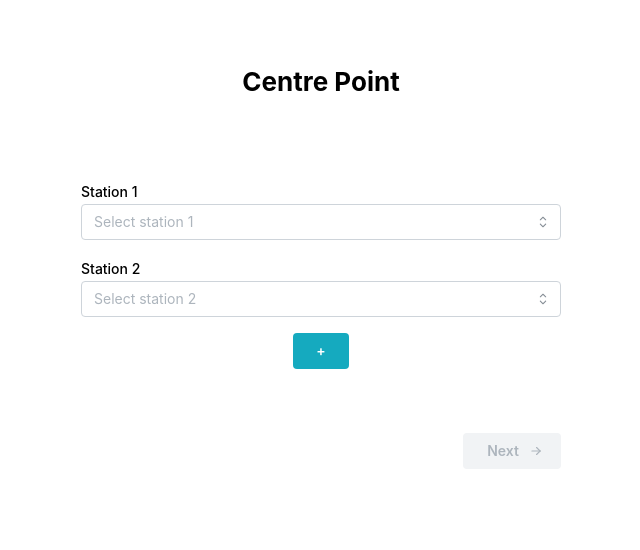
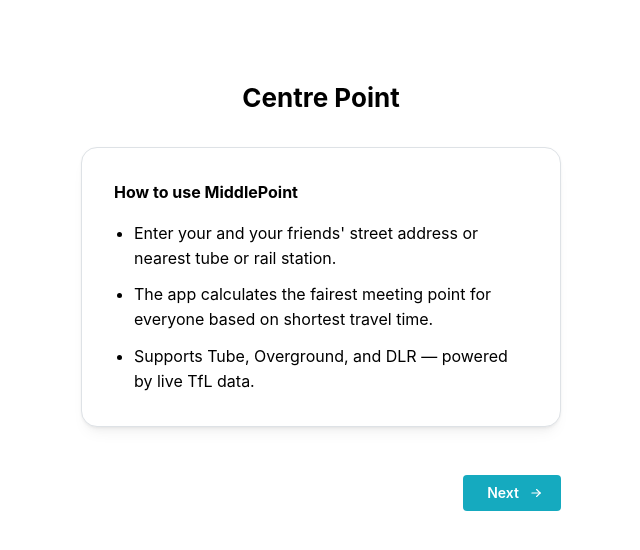
Before and after one commit to clio-petersdorff/groundhog, a React (Vite) app: page / in a window 1280 px wide. Shown: the top 550 px of the page, without its empty margins (319-959 px from the left). Built offline with nearby package versions, Linux system fonts and the light colour scheme; no server answers.

Commit message:
updating UX

```diff
--- a/package.json
+++ b/package.json
@@ -10,8 +10,8 @@
     "preview": "vite preview"
   },
   "dependencies": {
-    "@mantine/core": "^7.17.2",
-    "@mantine/hooks": "^7.17.2",
+    "@mantine/core": "^8.0.1",
+    "@mantine/hooks": "^8.0.1",
     "@tabler/icons-react": "^3.31.0",
     "axios": "^1.8.4",
     "dotenv": "^16.4.7",
--- /dev/null
+++ b/src/app/Components/HowToGuide/HowToGuide.tsx
@@ -0,0 +1,43 @@
+import React from "react";
+import { Box, Button, Flex, List, Paper, Stack, Text } from "@mantine/core";
+import { IconArrowRight } from "@tabler/icons-react";
+
+export default function HowToGuide({
+  setView,
+}: {
+  setView: (view: string) => void;
+}) {
+  return (
+    <Stack gap="3em">
+      <Paper shadow="sm" radius="lg" withBorder p="xl">
+        <Stack>
+          <Text fw="bold">How to use MiddlePoint</Text>
+          <List spacing="sm">
+            <List.Item>
+              Enter your and your friends' street address or nearest tube or
+              rail station.
+            </List.Item>
+            <List.Item>
+              The app calculates the fairest meeting point for everyone based on
+              shortest travel time.
+            </List.Item>
+            <List.Item>
+              Supports Tube, Overground, and DLR — powered by live TfL data.
+            </List.Item>
+          </List>
+        </Stack>
+      </Paper>
+
+      <Flex justify="flex-end">
+        <Button
+          w="7em"
+          color="cyan"
+          rightSection={<IconArrowRight size={14} />}
+          onClick={() => setView("inputs")}
+        >
+          Next
+        </Button>
+      </Flex>
+    </Stack>
+  );
+}
--- /dev/null
+++ b/src/app/Components/InputView/AddressInputs.tsx
@@ -0,0 +1,12 @@
+import { TextInput } from "@mantine/core";
+import React from "react";
+
+export default function AddressInputs() {
+  return (
+    <TextInput
+      label={`Person 1`}
+      description="Input an address or postcode"
+      placeholder="e.g. 10 Downing Street, London or WC2H 9AJ"
+    />
+  );
+}
--- a/src/app/Inputs.tsx
+++ b/src/app/Components/InputView/Inputs.tsx
@@ -1,7 +1,9 @@
-import { Button, Center, Group, Select, Space } from "@mantine/core";
-import { StationType } from "../types/Types";
+import { Button, Center, Group, SegmentedControl, Space } from "@mantine/core";
+import { StationType } from "../../../types/Types";
 import { IconArrowRight } from "@tabler/icons-react";
-import React from "react";
+import React, { useState } from "react";
+import StationInputs from "./StationInputs";
+import AddressInputs from "./AddressInputs";
 
 interface InputsProps {
   allStations: StationType[];
@@ -16,17 +18,7 @@
   selectedStations,
   setSelectedStations,
 }: InputsProps) {
-  // Handle station selection
-  const handleSelect = (value: string | null, index: number) => {
-    const station = allStations.find((station) => station.commonName === value); // Find the full station object by name
-    if (station) {
-      setSelectedStations((prevState: StationType[]) => {
-        const newSelectedStations = [...prevState];
-        newSelectedStations[index] = station;
-        return newSelectedStations;
-      });
-    }
-  };
+  const [searchType, setSearchType] = useState<string>("station");
 
   // Add a new select input
   const handleAddSelect = () => {
@@ -37,19 +29,28 @@
 
   return (
     <>
-      {/* Dynamic selects based on the current number of selections */}
-      {selectedStations.map((station, index) => (
-        <Select
-          key={index}
-          label={`Station ${index + 1}`}
-          value={selectedStations[index].commonName || ""}
-          onChange={(value) => handleSelect(value, index)}
-          data={allStations.map((item) => item.commonName)}
-          placeholder={`Select station ${index + 1}`}
-          searchable
-          disabled={selectedStations.length > 5 && !selectedStations[index]} // Disable select when limit is reached
-        />
-      ))}
+      <SegmentedControl
+        fullWidth
+        value={searchType}
+        onChange={setSearchType}
+        data={[
+          { label: "Search by station", value: "station" },
+          { label: "Search by address", value: "address" },
+        ]}
+      />
+
+      {
+        // Render inputs based on search type
+        searchType === "station" ? (
+          <StationInputs
+            allStations={allStations}
+            selectedStations={selectedStations}
+            setSelectedStations={setSelectedStations}
+          />
+        ) : (
+          <AddressInputs />
+        )
+      }
 
       {/* Button to add more selects up to 5 */}
       <Center>
--- /dev/null
+++ b/src/app/Components/InputView/StationInputs.tsx
@@ -0,0 +1,46 @@
+import { Button, Center, Group, Select, Space } from "@mantine/core";
+import { StationType } from "../../../types/Types";
+import { IconArrowRight } from "@tabler/icons-react";
+import React from "react";
+
+interface InputsProps {
+  allStations: StationType[];
+  selectedStations: StationType[];
+  setSelectedStations: React.Dispatch<React.SetStateAction<StationType[]>>;
+}
+
+export default function Inputs({
+  allStations,
+  selectedStations,
+  setSelectedStations,
+}: InputsProps) {
+  // Handle station selection
+  const handleSelect = (value: string | null, index: number) => {
+    const station = allStations.find((station) => station.commonName === value); // Find the full station object by name
+    if (station) {
+      setSelectedStations((prevState: StationType[]) => {
+        const newSelectedStations = [...prevState];
+        newSelectedStations[index] = station;
+        return newSelectedStations;
+      });
+    }
+  };
+
+  return (
+    <>
+      {/* Dynamic selects based on the current number of selections */}
+      {selectedStations.map((station, index) => (
+        <Select
+          key={index}
+          label={`Station ${index + 1}`}
+          value={selectedStations[index].commonName || ""}
+          onChange={(value) => handleSelect(value, index)}
+          data={allStations.map((item) => item.commonName)}
+          placeholder={`Select station ${index + 1}`}
+          searchable
+          disabled={selectedStations.length > 5 && !selectedStations[index]} // Disable select when limit is reached
+        />
+      ))}
+    </>
+  );
+}
--- /dev/null
+++ b/src/app/Components/NotFound/NotFount.tsx
@@ -0,0 +1,22 @@
+import { Stack, Image, Title, Paper } from "@mantine/core";
+import React from "react";
+
+export default function NotFound() {
+  return (
+    <Paper shadow="0" radius="lg" withBorder p="xl">
+      <Stack align="center" gap="xl">
+        <Title order={5}>
+          Hmm... I couldn&apos;t find a route - try again with a different
+          address.
+        </Title>
+        <Image
+          src="https://media2.giphy.com/media/v1.Y2lkPTc5MGI3NjExNTY1M2t5N3pqbWF6aXlkenJkMGhub3BycnN2M2Q3MnZjNjhic2Q2YyZlcD12MV9pbnRlcm5hbF9naWZfYnlfaWQmY3Q9Zw/Z5xk7fGO5FjjTElnpT/giphy.gif"
+          alt="No route found"
+          w="80%"
+          h="auto"
+          radius="md"
+        />
+      </Stack>
+    </Paper>
+  );
+}
--- a/src/app/Home.tsx
+++ b/src/app/Home.tsx
@@ -1,12 +1,13 @@
 import React, { useState, useEffect } from "react";
 import { Stack, Title, Space, Flex } from "@mantine/core";
 import axios from "axios";
-import Inputs from "./Inputs";
+import Inputs from "./Components/InputView/Inputs";
 import Results from "./Results";
 import { StationType } from "../types/Types";
+import HowToGuide from "./Components/HowToGuide/HowToGuide";
 
 export default function Home() {
-  const [view, setView] = useState<string>("inputs");
+  const [view, setView] = useState<string>("how-to-guide");
   const [allStations, setAllStations] = useState<StationType[]>([]);
   const [selectedStations, setSelectedStations] = useState<StationType[]>([
     { commonName: "", stationNaptan: "", lat: 0, lon: 0, modes: [] },
@@ -25,13 +26,15 @@
 
   return (
     <Flex gap="xl" justify="center" align="center" direction="column">
-      <Stack w="30em">
+      <Stack w="30em" gap="xl">
         <Space h="3em" />
 
         <Title order={2} ta="center">
           Centre Point
         </Title>
-        <Space h="3em" />
+
+        {view === "how-to-guide" && <HowToGuide setView={setView} />}
+
         {view === "inputs" && (
           <Inputs
             setView={setView}
--- a/src/app/Loading.tsx
+++ b/src/app/Loading.tsx
@@ -1,4 +1,5 @@
 import { Center, Loader } from "@mantine/core";
+import React from "react";
 
 export default function Loading() {
   return (
--- a/src/app/Results.tsx
+++ b/src/app/Results.tsx
@@ -6,6 +6,7 @@
 import { Button, Paper, Stack, Text, Space, Title, Group } from "@mantine/core";
 import { IconArrowLeft } from "@tabler/icons-react";
 import React from "react";
+import NotFound from "./Components/NotFound/NotFount";
 
 interface ResultsProps {
   stations: StationType[];
@@ -57,10 +58,15 @@
     return <Loading />;
   }
 
+  if (meetingPoint === null) {
+    <NotFound />;
+  }
+
+  console.log(meetingPoint);
   return (
     <Stack>
+      {meetingPoint ? (
         <Paper shadow="sm" p="lg" w="30em">
-        {meetingPoint && (
           <Group>
             <Text size="xl" fw={900}>
               Your favourite meeting point:
@@ -74,7 +80,7 @@
               {fairNode}
             </Text>
           </Group>
-        )}
+
           {meetingPoint?.travel_times.map((row) => (
             <Group>
               <Text>From {row.station}: </Text>
@@ -82,6 +88,9 @@
             </Group>
           ))}
         </Paper>
+      ) : (
+        <NotFound />
+      )}
       <Space h="2em" />
       <Button
         onClick={() => setView("inputs")}
```
Also changed, not shown: 1 other file (tests, documents, lock files or other folders). Lines whose indentation alone changed are shown as unchanged.
